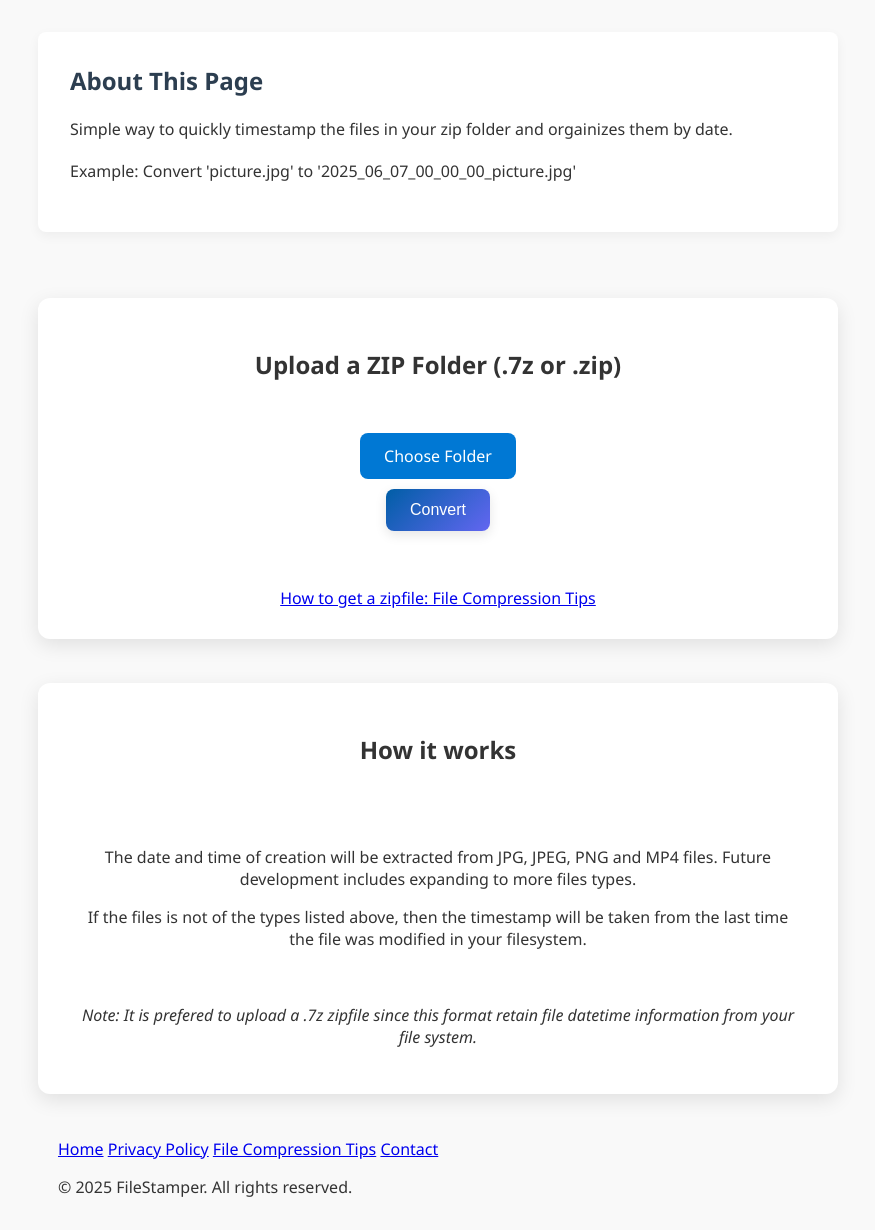
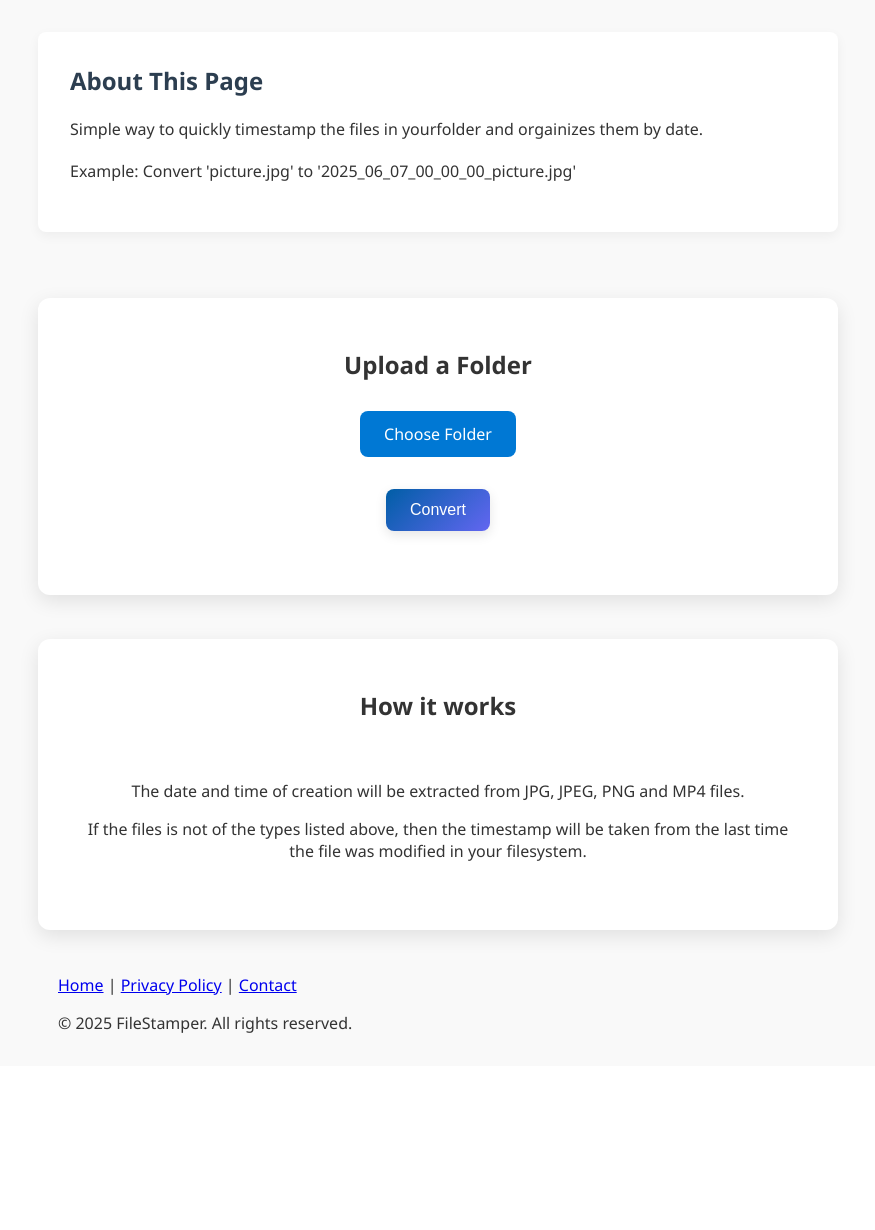
Before and after one commit to jrod2-s/file_sorter, a Flask app: page / in a window 1280 px wide. Shown: the part 119-1349 px from the top of the page, without its empty margins (202-1077 px from the left). After the commit the page ends 1152 px from the top, so only its background shows below. Run offline with Flask 3, Linux system fonts and the light colour scheme.

Commit message:
feat: Update front end to reflect folder update

```diff
--- a/organizer.py
+++ b/organizer.py
@@ -31,7 +31,6 @@ def tips():
 @app.route('/contact')
 def contact():
     return render_template('contact.html')
-
 
 #Start the Backend
 @app.route('/organize', methods=['POST'])
--- a/templates/contact.html
+++ b/templates/contact.html
@@ -139,9 +139,8 @@
 
 <footer style="margin-left: 20px">
     <nav>
-      <a href="/">Home</a>
-      <a href="/privacy">Privacy Policy</a>
-      <a href="/tips">File Compression Tips</a>
+      <a href="/">Home</a><a> |</a>
+      <a href="/privacy">Privacy Policy</a><a> |</a>
       <a href="/contact">Contact</a>
       <p> &copy; 2025 FileStamper. All rights reserved.</p>
     </nav>
--- a/templates/home.html
+++ b/templates/home.html
@@ -123,52 +123,46 @@
   <main>
     <section class="description">
       <h2>About This Page</h2>
-      <p>Simple way to quickly timestamp the files in your zip folder and orgainizes them by date.</p>
+      <p>Simple way to quickly timestamp the files in yourfolder and orgainizes them by date.</p>
       <p>Example: Convert 'picture.jpg' to '2025_06_07_00_00_00_picture.jpg'</p>
     </section>
-    <br>
-    <br>
-    <br>
+
+    <br><br><br>
 
     <div class="upload-container" style="text-align: center;">
-      <h2>Upload a ZIP Folder (.7z or .zip)</h2>
-        <br>
+      <h2>Upload a Folder</h2>
         <br>
         <label class="upload-btn" for="folderInput">Choose Folder</label>
+        <br>
         <input type="file" id="folderInput" webkitdirectory multiple style="text-align: center;" >
-        <br>
-        <br>
+        <br><br>
         <button class="modern-button" onclick="uploadFiles()">Convert</button>
 
     <ul class="file-list" id="fileList"></ul>
-    <br>
-    <a href="/tips">How to get a zipfile: File Compression Tips</a>
+    <!-- <br>
+    <a href="/tips">How to get a zipfile: File Compression Tips</a> -->
    </div>
 
-   <br>
-   <br>
+   <br><br>
 
    <div class="upload-container" style="text-align: center;">
     <h2>How it works</h2>
     <br>
-    <br>
-    <p>The date and time of creation  will be extracted from JPG, JPEG, PNG and MP4 files. Future development includes expanding to more files types. </p>
+    <p>The date and time of creation  will be extracted from JPG, JPEG, PNG and MP4 files. </p>
     <p>If the files is not of the types listed above, then the timestamp will be taken from the last time the file was modified in your filesystem.</p>
     <br>
-    <p><i>Note: It is prefered to upload a .7z zipfile since this format retain file datetime information from your file system.</i></p>
    </div>
 
-   <br>
-   <br>
-   <footer style="margin-left: 20px">
+   <br><br>
+
+  <footer style="margin-left: 20px">
     <nav>
-      <a href="/">Home</a>
-      <a href="/privacy">Privacy Policy</a>
-      <a href="/tips">File Compression Tips</a>
+      <a href="/">Home</a><a> |</a>
+      <a href="/privacy">Privacy Policy</a><a> |</a>
       <a href="/contact">Contact</a>
       <p> &copy; 2025 FileStamper. All rights reserved.</p>
     </nav>
-   </footer>
+</footer>
 
 
     <script>
```
Also changed, not shown: templates/index.html (deleted, +0 -17 lines), templates/privacy.html (+2 -11 lines).
